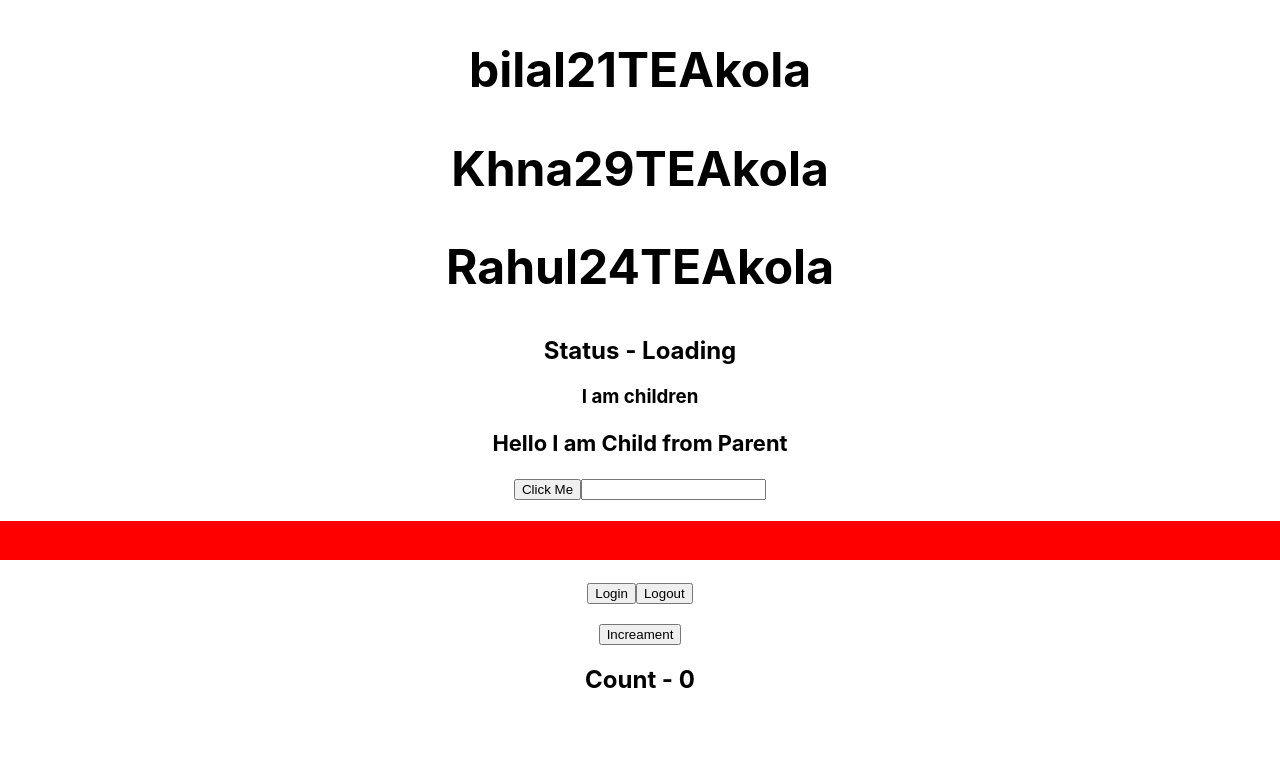
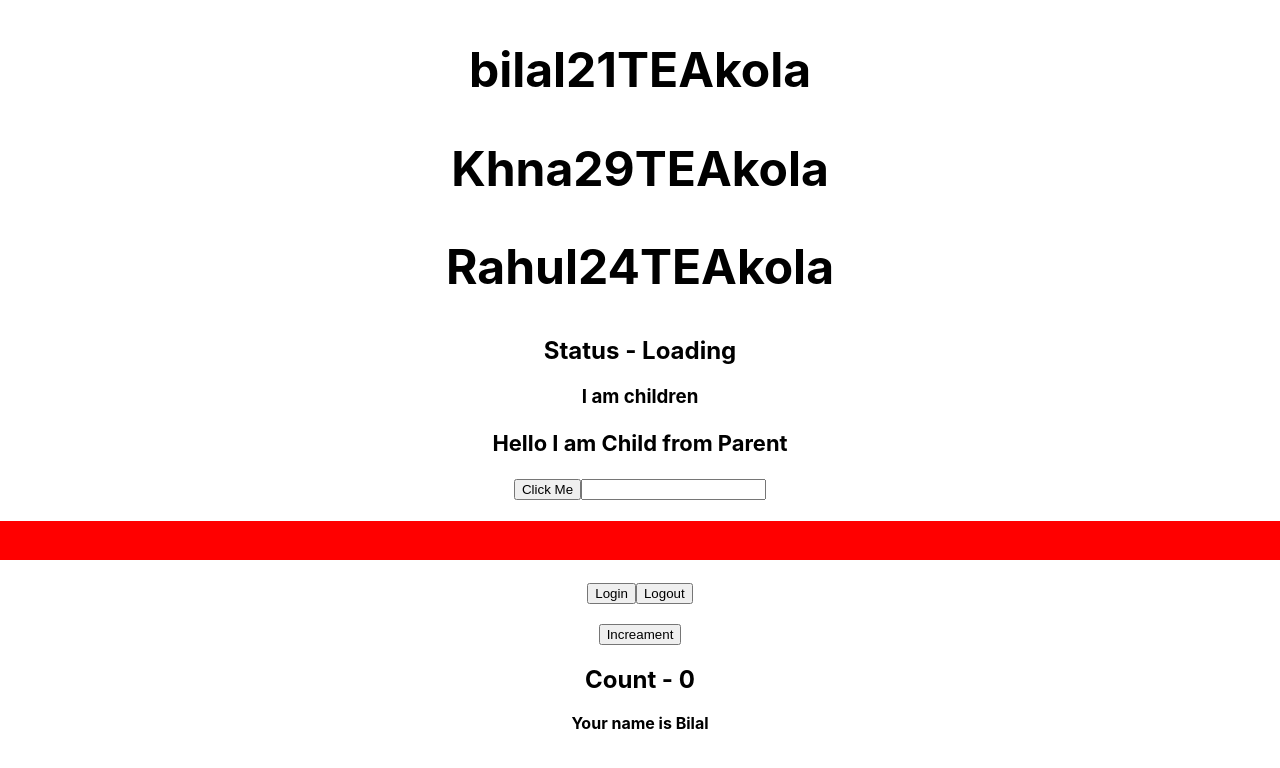
Before and after one commit to thisisbillall/typescript-demo, a React (Create React App) app: page / in a window 1280 px wide. Shown: the top 768 px of the page. Built offline with nearby package versions, Linux system fonts and the light colour scheme.

Commit message:
pass class comp prop

```diff
--- a/src/App.tsx
+++ b/src/App.tsx
@@ -1,5 +1,6 @@
 import React from 'react';
 import './App.css';
+import Private from './auth/Private';
 import Button from './Button';
 import ChildrenProp from './ChildrenProp';
 import { Counter } from './class/Counter';
@@ -9,6 +10,7 @@ import Parent from './Parent';
 import Status from './Status';
 import Style from './Style';
 import UseStateFuture from './UseStateFuture';
+import Profile from './auth/Profile';
 
 function App() {
 
@@ -48,6 +50,7 @@ function App() {
         <Style style={{"color":"red","backgroundColor":"red"}}/>
         <UseStateFuture/>
         <Counter message='Count'/>
+        <Private isLoggedIn={true} Component={Profile}/>
     </div>
   );
 }
--- /dev/null
+++ b/src/auth/Login.tsx
@@ -0,0 +1,12 @@
+import { Component } from 'react';
+
+export class Login extends Component{
+
+    render(){
+        return(
+            <>
+                <h2>Login First</h2>
+            </>
+        )
+    }
+};
--- /dev/null
+++ b/src/auth/Private.tsx
@@ -0,0 +1,18 @@
+import { Login } from './Login';
+import React from 'react';
+import { ProfileProps } from './Profile';
+
+type LoginProp={
+    isLoggedIn:boolean
+    Component:React.ComponentType<ProfileProps>
+}
+
+export default function Private({isLoggedIn,Component} :LoginProp ){
+
+    if(!isLoggedIn){
+        return <Login/>;
+    }
+    else{
+        return <Component name="Bilal"/>
+    }
+}
--- /dev/null
+++ b/src/auth/Profile.tsx
@@ -0,0 +1,13 @@
+
+export type ProfileProps={
+    name:string
+}
+
+export default function Profile ({name}:ProfileProps)
+{
+    return(
+        <>
+            <b>Your name is {name}</b>
+        </>
+    )
+}
```
